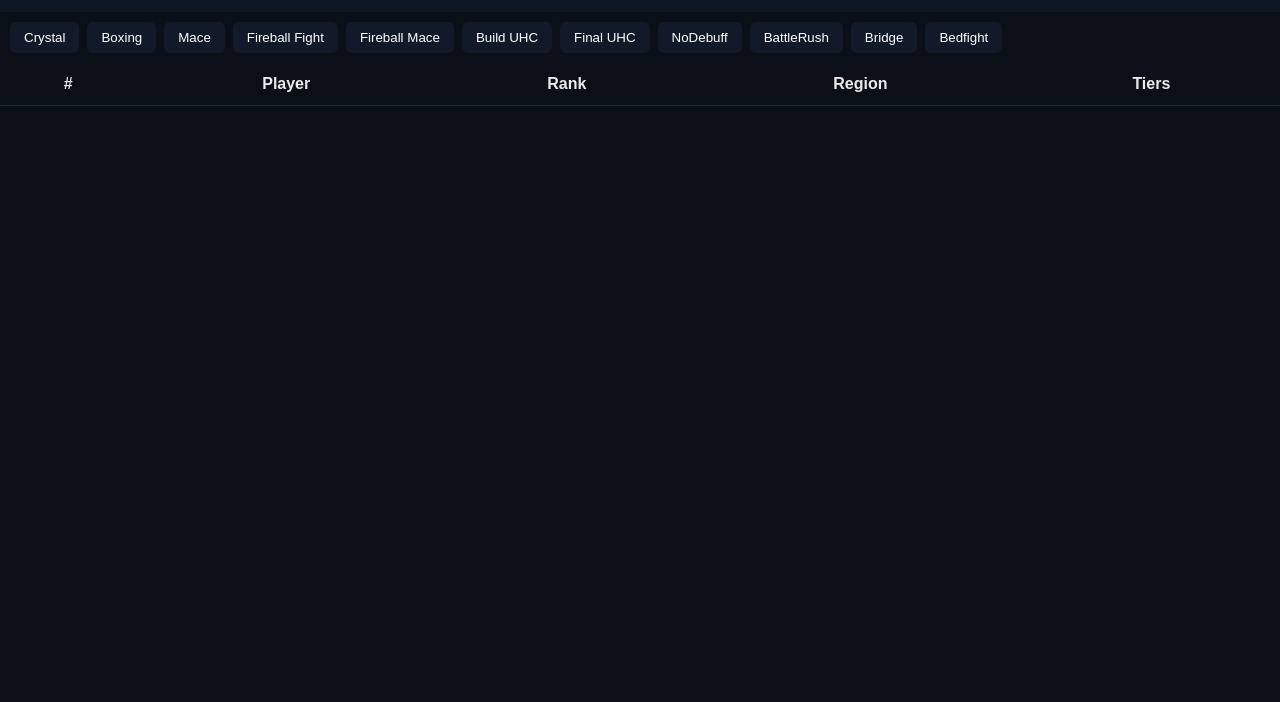
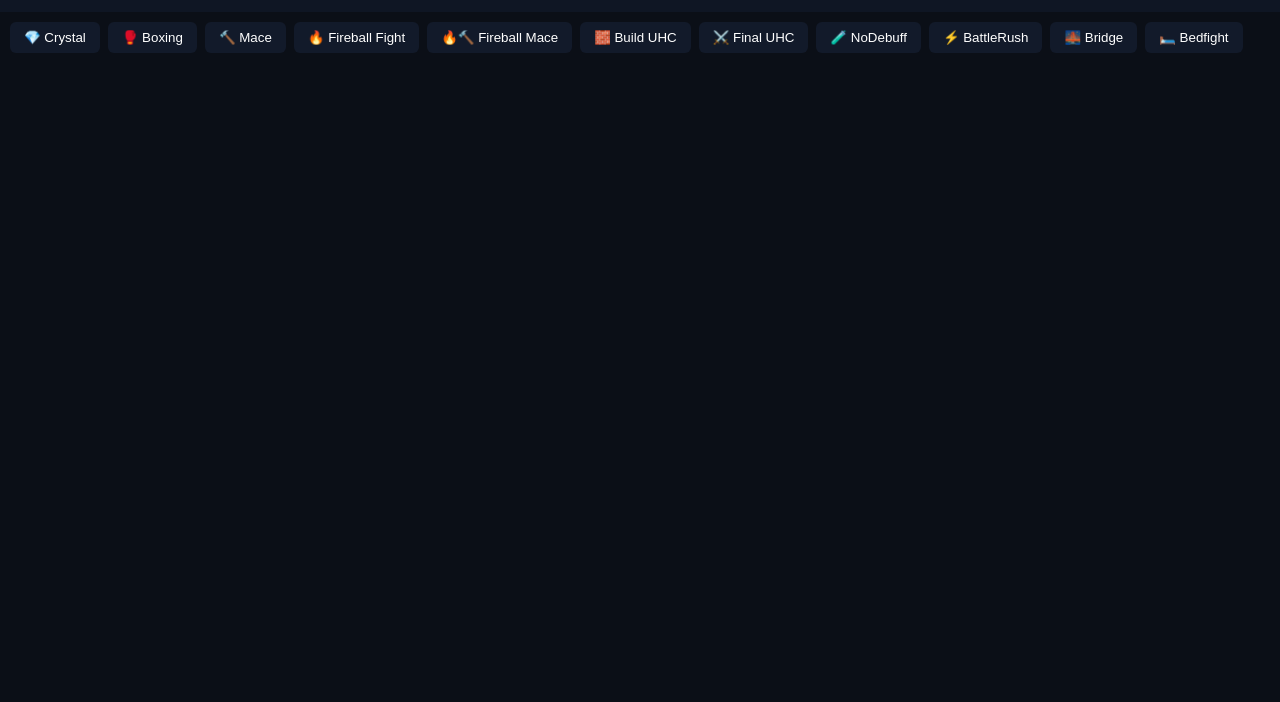
Before and after one commit to iwentfunny/z-testing, a plain HTML site: page index.html in a window 1280 px wide. Shown: the part 98-800 px from the top of the page. Drawn offline with Linux system fonts and the light colour scheme.

Commit message:
Update index.html

```diff
--- a/index.html
+++ b/index.html
@@ -3,6 +3,10 @@
 <head>
   <meta charset="UTF-8">
   <title>ZEQA Tiers</title>
+
+  <!-- Rounded font -->
+  <link href="https://fonts.googleapis.com/css2?family=Poppins:wght@500;600;700;800&display=swap" rel="stylesheet">
+
   <link rel="stylesheet" href="style.css">
 </head>
 <body>
@@ -13,31 +17,23 @@
 </header>
 
 <nav class="gamemodes">
-  <button onclick="goGamemode('crystal')">Crystal</button>
-  <button onclick="goGamemode('boxing')">Boxing</button>
-  <button onclick="goGamemode('mace')">Mace</button>
-  <button onclick="goGamemode('fireball_fight')">Fireball Fight</button>
-  <button onclick="goGamemode('fireball_mace')">Fireball Mace</button>
-  <button onclick="goGamemode('builduhc')">Build UHC</button>
-  <button onclick="goGamemode('finaluhc')">Final UHC</button>
-  <button onclick="goGamemode('nodebuff')">NoDebuff</button>
-  <button onclick="goGamemode('battlerush')">BattleRush</button>
-  <button onclick="goGamemode('bridge')">Bridge</button>
-  <button onclick="goGamemode('bedfight')">Bedfight</button>
+  <button onclick="loadGamemode('crystal')">💎 Crystal</button>
+  <button onclick="loadGamemode('boxing')">🥊 Boxing</button>
+  <button onclick="loadGamemode('mace')">🔨 Mace</button>
+  <button onclick="loadGamemode('fireball_fight')">🔥 Fireball Fight</button>
+  <button onclick="loadGamemode('fireball_mace')">🔥🔨 Fireball Mace</button>
+  <button onclick="loadGamemode('builduhc')">🧱 Build UHC</button>
+  <button onclick="loadGamemode('finaluhc')">⚔️ Final UHC</button>
+  <button onclick="loadGamemode('nodebuff')">🧪 NoDebuff</button>
+  <button onclick="loadGamemode('battlerush')">⚡ BattleRush</button>
+  <button onclick="loadGamemode('bridge')">🌉 Bridge</button>
+  <button onclick="loadGamemode('bedfight')">🛏️ Bedfight</button>
 </nav>
 
-<table>
-  <thead>
-    <tr>
-      <th>#</th>
-      <th>Player</th>
-      <th>Rank</th>
-      <th>Region</th>
-      <th>Tiers</th>
-    </tr>
-  </thead>
-  <tbody id="rankingTable"></tbody>
-</table>
+<!-- Main content -->
+<main>
+  <div id="tiersContainer" class="tiers"></div>
+</main>
 
 <script src="script.js"></script>
 </body>
```
